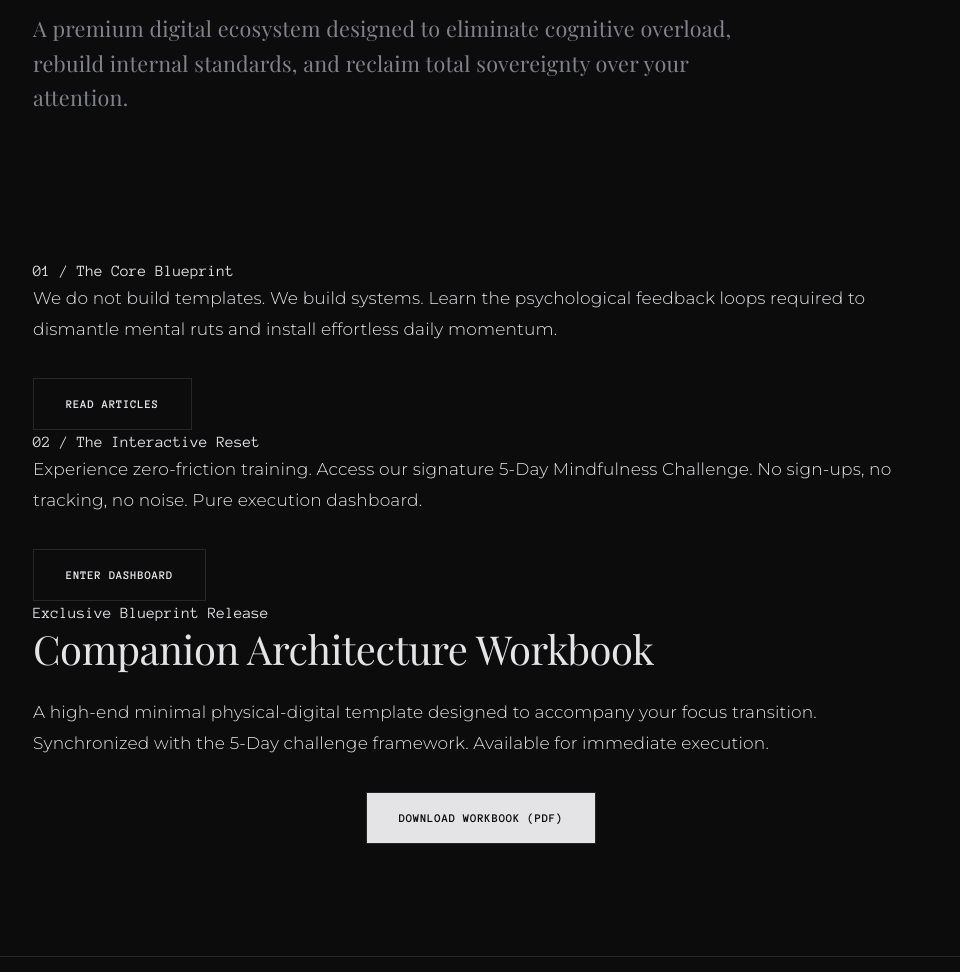
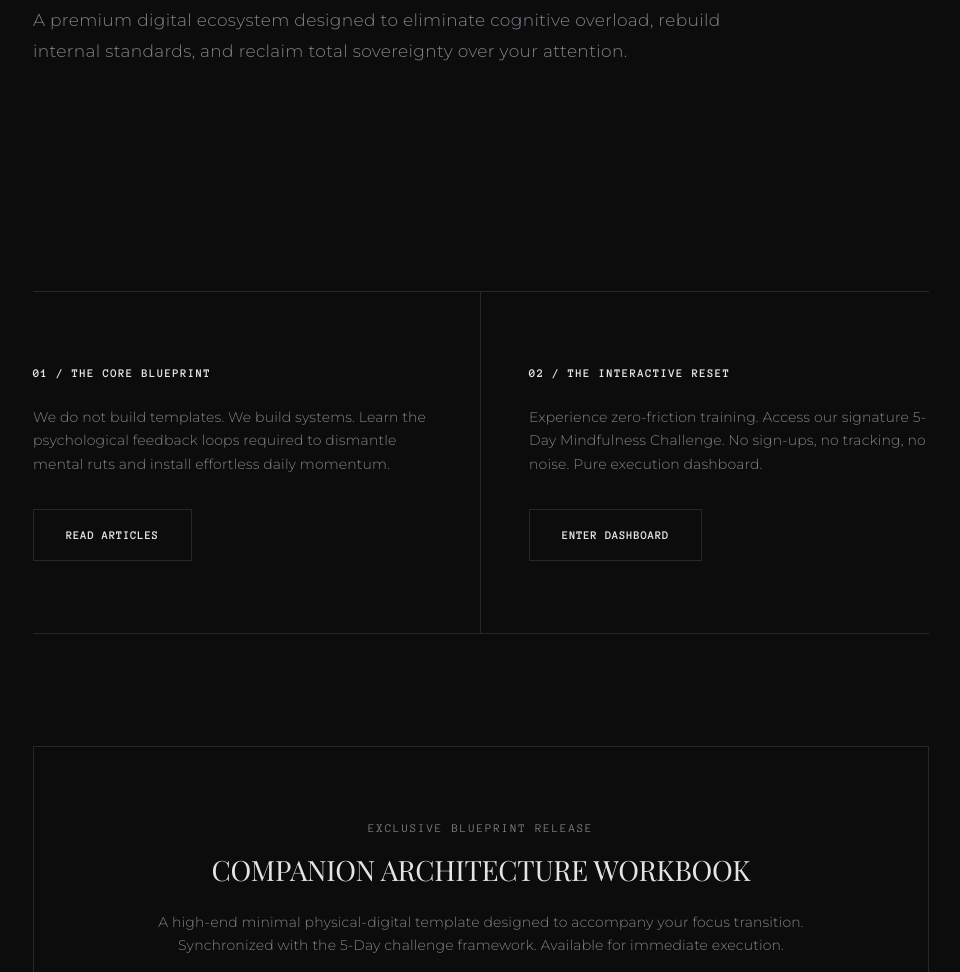
Before and after one commit to onlinejitka/Mindset-by-Choice, a website: page public/index.html in a window 1280 px wide. Shown: the part 485-1457 px from the top of the page, without its empty margins (159-1119 px from the left). Drawn offline with nearby package versions, Linux system fonts and the light colour scheme; a web font is replaced by a local one.

Commit message:
Update main.css

```diff
--- a/public/css/main.css
+++ b/public/css/main.css
@@ -3,7 +3,6 @@
    Global Unified Editorial Design System Architecture
    ========================================================================== */
 
-/* Global base layout inherits the strong brand Monospace for structural UI */
 body {
     background-color: var(--color-bg);
     color: var(--color-text);
@@ -16,12 +15,12 @@ body {
     transition: background-color var(--transition-fast), color var(--transition-fast);
 }
 
-/* Global Typography - All core headings become luxurious Serifs */
+/* Global Typography - Serifs for Editorial Touch */
 h1, h2, h3, h4, h5, h6 {
     font-family: var(--font-serif);
     font-weight: 400;
     line-height: 1.2;
-    text-transform: none; /* Keeps the elegant natural case casing */
+    text-transform: none;
     letter-spacing: -0.01em;
 }
 
@@ -29,7 +28,6 @@ h1 { font-size: var(--text-3xl); margin-bottom: var(--space-4); }
 h2 { font-size: var(--text-2xl); margin-bottom: var(--space-3); }
 h3 { font-size: var(--text-xl); margin-bottom: var(--space-2); }
 
-/* Master body text reading metrics */
 p {
     font-family: var(--font-reading);
     font-size: var(--text-base);
@@ -39,26 +37,15 @@ p {
     margin-bottom: var(--space-4);
 }
 
-/* Lists formatting */
-ul, ol {
-    font-family: var(--font-reading);
-    font-weight: 300;
-}
+ul, ol { font-family: var(--font-reading); font-weight: 300; }
 
-/* Structural Layout Containers */
-.container {
-    width: 100%;
-    max-width: var(--container-max-width);
-    margin: 0 auto;
-    padding: 0 var(--space-4);
-}
+.container { width: 100%; max-width: var(--container-max-width); margin: 0 auto; padding: 0 var(--space-4); }
 .container-reading { max-width: var(--container-reading); }
 .section-spacing { padding-top: var(--space-12); padding-bottom: var(--space-12); }
 
 .flex-between { display: flex; justify-content: space-between; align-items: center; }
 .flex-center { display: flex; justify-content: center; align-items: center; }
 
-/* Premium Minimalist Interactive Buttons */
 .btn-primary {
     display: inline-block;
     padding: var(--space-2) var(--space-4);
@@ -72,19 +59,23 @@ ul, ol {
     text-decoration: none;
     transition: background-color var(--transition-fast), color var(--transition-fast);
 }
-.btn-primary:hover {
-    background-color: var(--color-text);
-    color: var(--color-bg);
-}
+.btn-primary:hover { background-color: var(--color-text); color: var(--color-bg); }
 
-/* Global Header UI */
 .brand-header { padding: var(--space-4) 0; border-bottom: var(--border-thin); }
 .brand-logo { font-family: var(--font-brand); font-size: var(--text-lg); font-weight: 700; text-transform: uppercase; letter-spacing: -0.02em; text-decoration: none; }
 
 /* ==========================================================================
-   HOMEPAGE HERO SECTION ARCHITECTURE
+   HOMEPAGE HERO SECTIONS OVERRIDES
    ========================================================================== */
-main h1:first-of-type,
+.hero-label {
+    font-family: var(--font-brand);
+    font-size: var(--text-xs);
+    text-transform: uppercase;
+    letter-spacing: 0.2em;
+    color: var(--color-dimmed);
+    display: block;
+    margin-bottom: var(--space-2);
+}
 .hero-title {
     font-family: var(--font-serif) !important;
     font-size: var(--text-3xl) !important;
@@ -94,14 +85,104 @@ main h1:first-of-type,
     margin-bottom: var(--space-4);
     text-transform: none !important;
 }
-main h1 + p,
 .hero-description {
-    font-family: var(--font-serif) !important;
-    font-size: var(--text-lg) !important;
-    font-weight: 400 !important;
-    line-height: 1.6 !important;
+    font-family: var(--font-reading) !important;
+    font-size: var(--text-base) !important;
+    font-weight: 300 !important;
+    line-height: 1.8 !important;
     color: var(--color-dimmed);
     max-width: var(--container-reading);
+    letter-spacing: 0.02em;
+    margin-bottom: 0;
+}
+
+/* ==========================================================================
+   RESTORED HOMEPAGE SECTIONS: FEATURES GRID & WORKBOOK (image_745e49.png)
+   ========================================================================== */
+
+/* 01 / 02 Split Layout Grid with middle line divider */
+.features-grid {
+    display: grid;
+    grid-template-columns: 1fr 1fr;
+    border-top: var(--border-thin);
+    border-bottom: var(--border-thin);
+    margin-top: var(--space-12);
+    margin-bottom: var(--space-12);
+}
+.feature-col {
+    padding: var(--space-8) var(--space-6);
+    display: flex;
+    flex-direction: column;
+    align-items: flex-start;
+}
+.features-grid .feature-col:first-of-type {
+    border-right: var(--border-thin);
+    padding-left: 0;
+}
+.features-grid .feature-col:last-of-type {
+    padding-right: 0;
+}
+.feature-meta {
+    font-family: var(--font-brand);
+    font-size: var(--text-xs);
+    text-transform: uppercase;
+    letter-spacing: 0.1em;
+    color: var(--color-text);
+    font-weight: 700;
+    margin-bottom: var(--space-3);
+}
+.feature-text {
+    font-family: var(--font-reading);
+    font-size: var(--text-sm);
+    font-weight: 300;
+    line-height: 1.7;
+    color: var(--color-dimmed);
+    margin-bottom: var(--space-4);
+    flex: 1; /* Pushes the button neatly to the bottom row */
+}
+
+/* Bottom Callout Container for PDF release */
+.workbook-box {
+    border: var(--border-thin);
+    padding: var(--space-8) var(--space-12);
+    background-color: transparent;
+    display: flex;
+    flex-direction: column;
+    align-items: center;
+    text-align: center;
+    margin-bottom: var(--space-12);
+}
+.wb-meta {
+    font-family: var(--font-brand);
+    font-size: var(--text-xs);
+    text-transform: uppercase;
+    letter-spacing: 0.15em;
+    color: var(--color-dimmed);
+    margin-bottom: var(--space-2);
+}
+.wb-title {
+    font-family: var(--font-serif);
+    font-size: var(--text-xl);
+    font-weight: 400;
+    letter-spacing: -0.01em;
+    text-transform: uppercase;
+    margin-bottom: var(--space-3);
+}
+.wb-text {
+    font-family: var(--font-reading);
+    font-size: var(--text-sm);
+    font-weight: 300;
+    line-height: 1.7;
+    color: var(--color-dimmed);
+    max-width: var(--container-reading);
+    margin-bottom: var(--space-4);
+}
+
+@media (max-width: 768px) {
+    .features-grid { grid-template-columns: 1fr; }
+    .features-grid .feature-col:first-of-type { border-right: none; border-bottom: var(--border-thin); padding-left: var(--space-2); }
+    .features-grid .feature-col:last-of-type { padding-left: var(--space-2); }
+    .workbook-box { padding: var(--space-6) var(--space-4); }
 }
 
 /* ==========================================================================
@@ -114,7 +195,7 @@ main h1 + p,
 
 .post-title {
     font-family: var(--font-serif) !important;
-    font-size: var(--text-3xl) !important;
+    font-size: var(--text-2xl) !important;
     line-height: 1.1 !important;
     letter-spacing: -0.02em !important;
     text-transform: none !important;
@@ -130,10 +211,6 @@ main h1 + p,
     margin-bottom: var(--space-6);
 }
 
-/* Cinematic Drop-Cap for the first paragraph of any Blog Post */
-.article-body > p:first-of-type {
-    font-family: var(--font-reading);
-}
 .article-body > p:first-of-type::first-letter {
     font-family: var(--font-serif);
     font-size: 4.2rem;
@@ -144,10 +221,9 @@ main h1 + p,
     color: var(--color-text);
 }
 
-/* Notion Chapter Headings (e.g. PART I) */
 .article-body h2 {
     font-size: var(--text-xl);
-    font-family: var(--font-brand); /* Kept monospace for structural chapter feel */
+    font-family: var(--font-brand);
     font-weight: 700;
     text-transform: uppercase;
     color: var(--color-text);
@@ -158,74 +234,18 @@ main h1 + p,
     padding-bottom: var(--space-1);
 }
 
-/* Centered Cinematic Quotes inside Notion Articles */
-.article-body blockquote {
-    margin: var(--space-12) auto !important;
-    max-width: 80%;
-    text-align: center;
-    border-left: none !important;
-    padding: 0 !important;
-}
-.article-body blockquote p {
-    font-family: var(--font-serif) !important; /* Elegant quote shift */
-    font-size: var(--text-lg) !important;
-    line-height: 1.6 !important;
-    font-style: italic;
-    color: var(--color-text);
-    opacity: 0.9;
-}
-.article-body blockquote::before {
-    content: "—";
-    display: block;
-    margin-bottom: var(--space-2);
-    color: var(--color-dimmed);
-    font-family: var(--font-brand);
-}
+.article-body blockquote { margin: var(--space-12) auto !important; max-width: 80%; text-align: center; border-left: none !important; padding: 0 !important; }
+.article-body blockquote p { font-family: var(--font-serif) !important; font-size: var(--text-lg) !important; line-height: 1.6 !important; font-style: italic; color: var(--color-text); opacity: 0.9; }
+.article-body blockquote::before { content: "—"; display: block; margin-bottom: var(--space-2); color: var(--color-dimmed); font-family: var(--font-brand); }
 
 .journal-textarea { font-family: var(--font-reading) !important; }
 
 /* ==========================================================================
    BRAND FOOTER ARCHITECTURE
    ========================================================================== */
-footer, .brand-footer {
-    padding: var(--space-12) 0 var(--space-12) 0;
-    border-top: var(--border-thin);
-    margin-top: auto;
-    text-align: center;
-    display: flex;
-    flex-direction: column;
-    align-items: center;
-    gap: var(--space-2);
-}
-footer p, .brand-footer p {
-    font-family: var(--font-reading);
-    font-size: var(--text-sm);
-    font-weight: 300;
-    color: var(--color-text);
-    margin-bottom: 0;
-}
-footer p:nth-of-type(2), .brand-footer p:nth-of-type(2) {
-    font-size: var(--text-xs);
-    color: var(--color-dimmed);
-}
-footer nav, .brand-footer nav {
-    display: flex;
-    justify-content: center;
-    gap: var(--space-4);
-    margin-top: var(--space-3);
-    padding: 0;
-}
-footer nav a, .brand-footer nav a {
-    font-family: var(--font-brand);
-    font-size: var(--text-sm);
-    text-transform: uppercase;
-    letter-spacing: 0.05em;
-    color: var(--color-text);
-    text-decoration: none;
-    border-bottom: 1px solid transparent;
-    transition: border-color var(--transition-fast);
-}
-footer nav a:hover, .brand-footer nav a:hover {
-    color: var(--color-dimmed);
-    border-bottom: 1px solid var(--color-dimmed);
-}
+footer, .brand-footer { padding: var(--space-12) 0 var(--space-12) 0; border-top: var(--border-thin); margin-top: auto; text-align: center; display: flex; flex-direction: column; align-items: center; gap: var(--space-2); }
+footer p, .brand-footer p { font-family: var(--font-reading); font-size: var(--text-sm); font-weight: 300; color: var(--color-text); margin-bottom: 0; }
+footer p:nth-of-type(2), .brand-footer p:nth-of-type(2) { font-size: var(--text-xs); color: var(--color-dimmed); }
+footer nav, .brand-footer nav { display: flex; justify-content: center; gap: var(--space-4); margin-top: var(--space-3); padding: 0; }
+footer nav a, .brand-footer nav a { font-family: var(--font-brand); font-size: var(--text-sm); text-transform: uppercase; letter-spacing: 0.05em; color: var(--color-text); text-decoration: none; border-bottom: 1px solid transparent; transition: border-color var(--transition-fast); }
+footer nav a:hover, .brand-footer nav a:hover { color: var(--color-dimmed); border-bottom: 1px solid var(--color-dimmed); }
```
